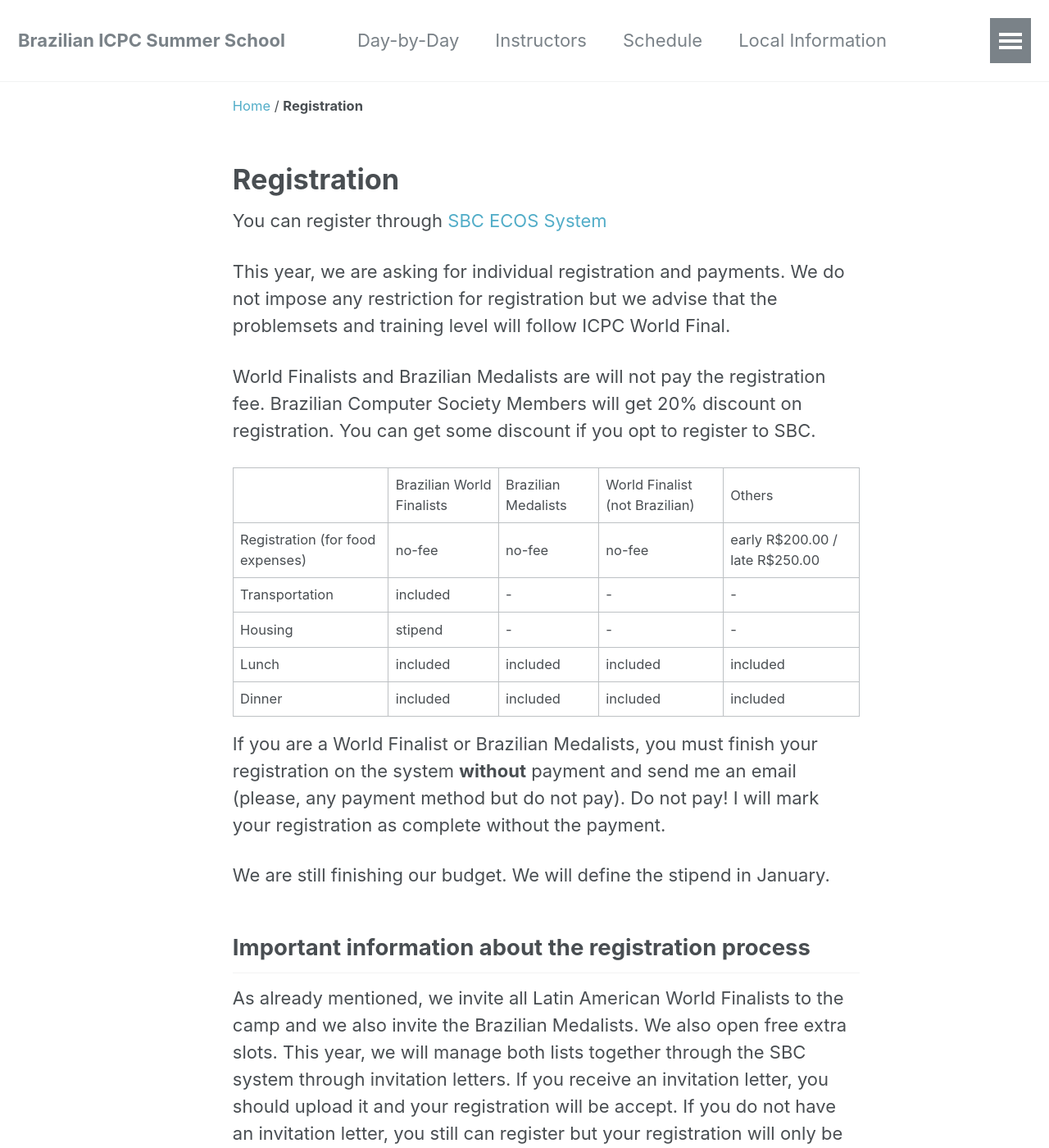
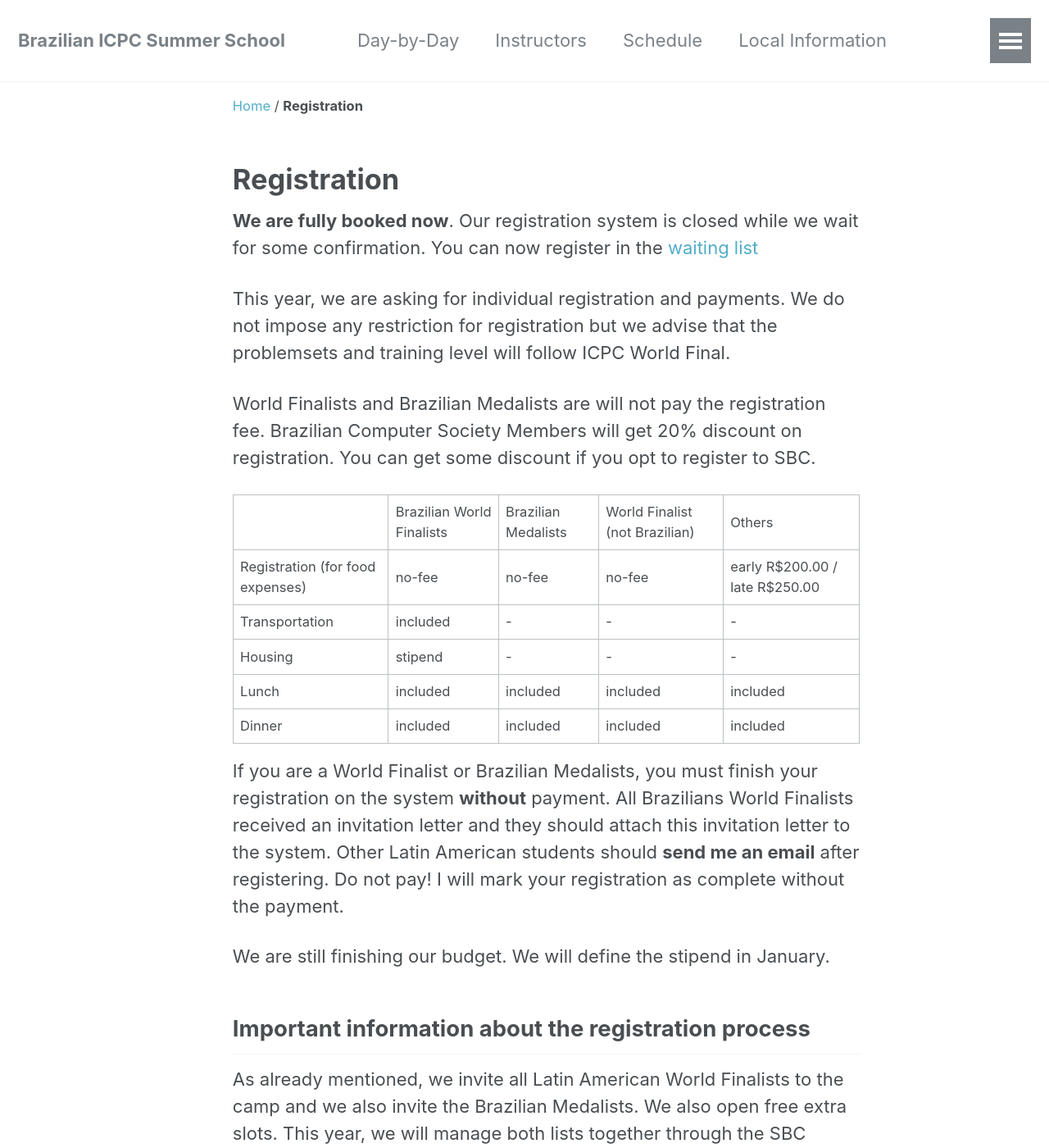
Before and after one commit to rjazevedo/BrazilianICPCSummerSchool2018, a Jekyll site: the page built from registration.md, in a window 1280 px wide and 1400 px high. Shown: the whole window at 82% size. Built offline with Jekyll 4.4.1, drawn with Linux system fonts in a browser that asks for light colours.

Commit message:
updating registration system and waiting list

```diff
--- a/registration.md
+++ b/registration.md
@@ -4,7 +4,7 @@ share: true
 layout: single
 ---
 
-You can register through [SBC ECOS System](https://centraldesistemas.sbc.org.br/ecos/brsummerschool2018)
+**We are fully booked now**. Our registration system is closed while we wait for some confirmation. You can now register in the [waiting list](https://docs.google.com/forms/d/e/1FAIpQLSelfyY9OMxHNQ_MS6-BemeEgcUcEy8WGVyUdUV6yMQcookmaA/viewform?usp=sf_link)
 
 This year, we are asking for individual registration and payments. We do not impose any restriction for registration but we advise that the problemsets and training level will follow ICPC World Final.
 
@@ -18,7 +18,7 @@ Housing|stipend|-|-|-
 Lunch|included|included|included|included
 Dinner|included|included|included|included
 
-If you are a World Finalist or Brazilian Medalists, you must finish your registration on the system **without** payment and send me an email (please, any payment method but do not pay). Do not pay! I will mark your registration as complete without the payment.
+If you are a World Finalist or Brazilian Medalists, you must finish your registration on the system **without** payment. All Brazilians World Finalists received an invitation letter and they should attach this invitation letter to the system. Other Latin American students should **send me an email** after registering. Do not pay! I will mark your registration as complete without the payment.
 
 We are still finishing our budget. We will define the stipend in January.
 
```
